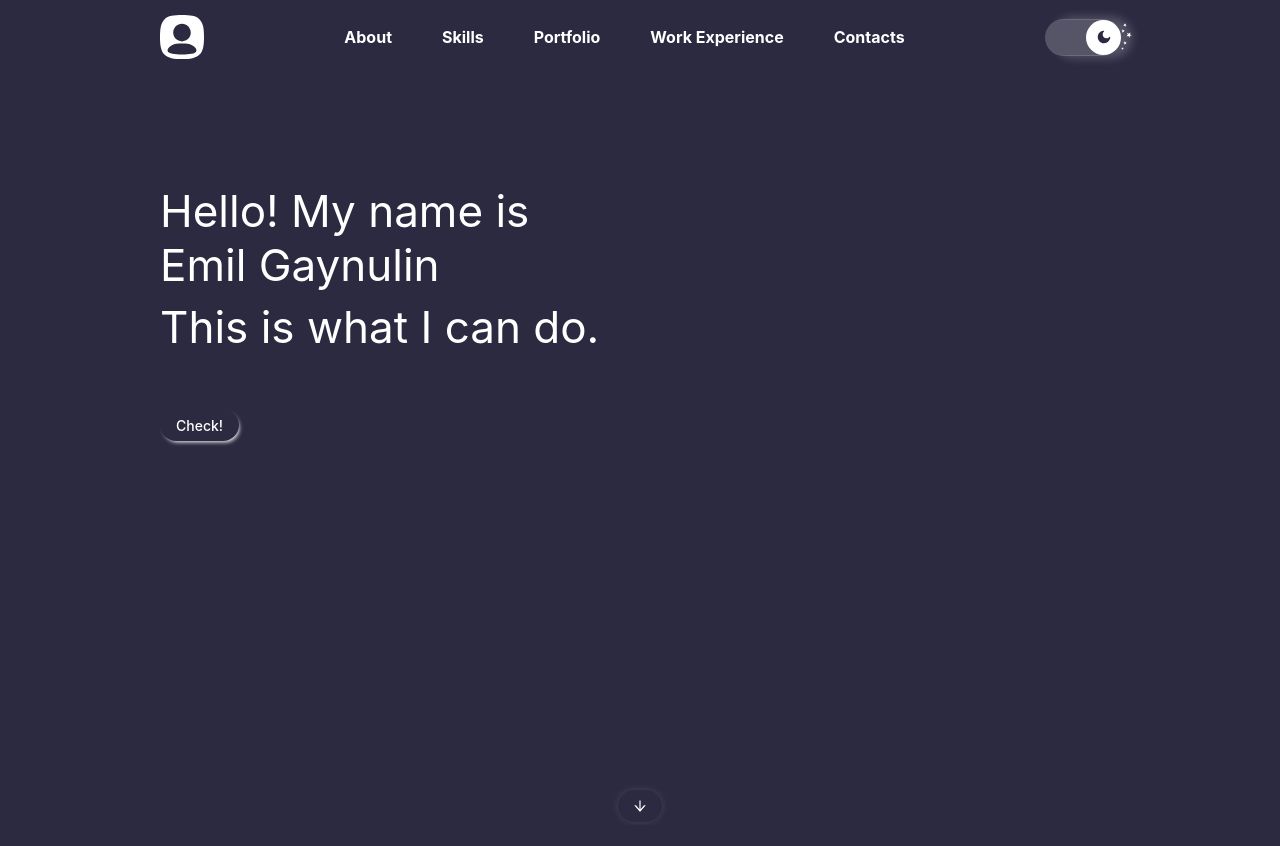
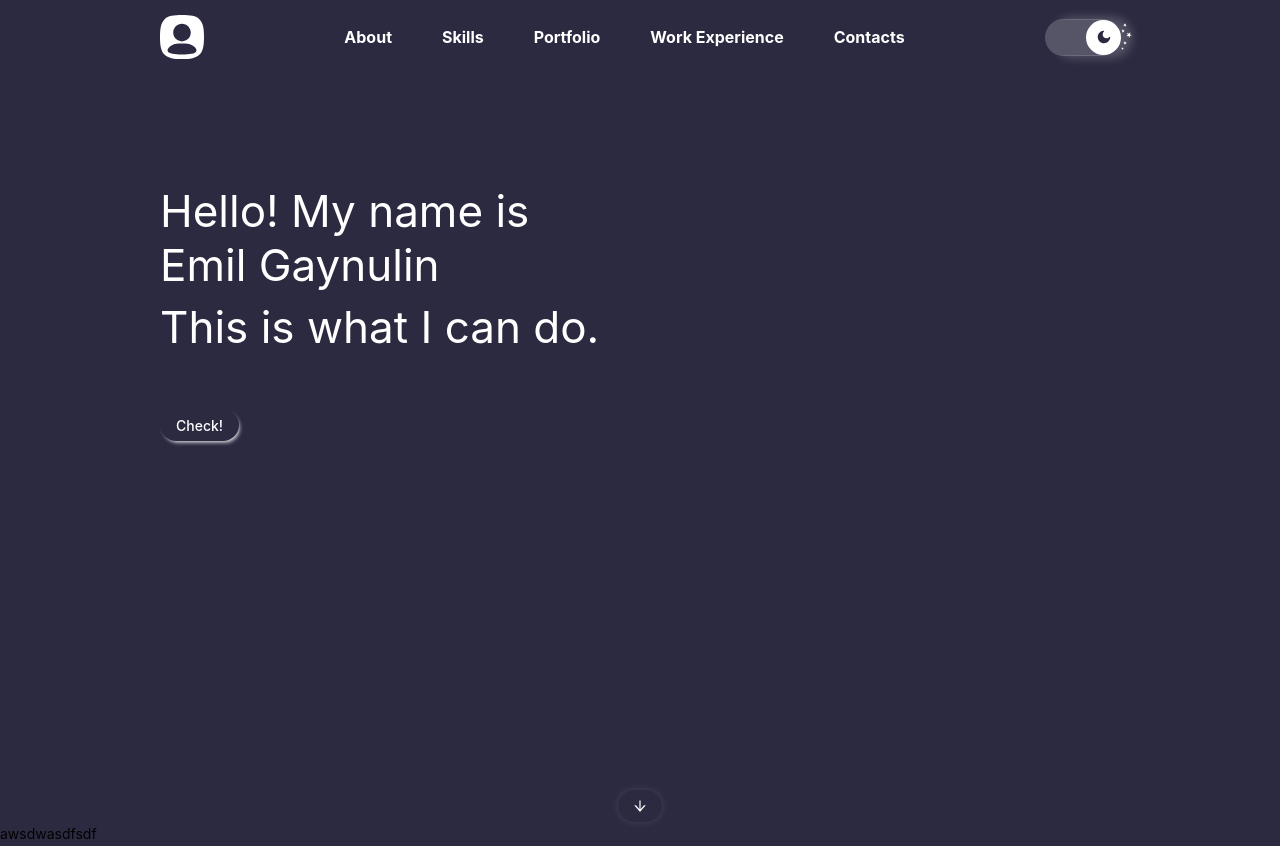
Before and after one commit to HELLRAID-cmd/Portfolio, a React (Vite) app in the folder client/: page / in a window 1280 px wide. Before the commit the page ends 825 px from the top, so only its background shows below. Built offline with nearby package versions, Linux system fonts and the light colour scheme.

Commit message:
Добавил about

```diff
--- a/client/index.html
+++ b/client/index.html
@@ -2,7 +2,7 @@
 <html lang="en">
   <head>
     <meta charset="UTF-8" />
-    <link rel="icon" type="image/svg+xml" href="/vite.svg" />
+    <link rel="icon" type="image/svg+xml" href="public/svg/user-icon.svg" />
     <meta name="viewport" content="width=device-width, initial-scale=1.0" />
     <title>Portfolio</title>
   </head>
--- a/client/src/App.tsx
+++ b/client/src/App.tsx
@@ -4,6 +4,7 @@ import "./styles/index.scss";
 import { Header } from "./Components/Header/Header";
 import { Layout } from "antd";
 import { Hero } from "./Components/Hero/Hero";
+import { About } from "./Components/About/About";
 
 function App() {
   return (
@@ -11,6 +12,7 @@ function App() {
       <Header />
       <main>
         <Hero />
+        <About />
       </main>
     </Layout>
   );
--- /dev/null
+++ b/client/src/Components/About/About.tsx
@@ -0,0 +1,7 @@
+export const About = () => {
+  return (
+    <>
+      <div>awsdwasdfsdf</div>
+    </>
+  )
+}
--- a/client/src/Components/Hero/Hero.scss
+++ b/client/src/Components/Hero/Hero.scss
@@ -38,7 +38,8 @@
         border-radius: var(--border-radius-20);
         color: var(--c-white);
         box-shadow: 2px 3px 4px -2px var(--c-white);
-        transition: box-shadow var(--transition-200), border-color var(--transition-200), color var(--transition-200);
+        transition: box-shadow var(--transition-200),
+        border-color var(--transition-200), color var(--transition-200);
 
         &.ant-btn-default.ant-btn-default:hover {
           background: unset;
@@ -48,7 +49,6 @@
         }
       }
     }
-
 
     &-button {
       position: absolute;
@@ -93,7 +93,7 @@
       }
 
       &.ant-btn-default.ant-btn-default svg {
-          transition: color var(--transition-200);
+        transition: color var(--transition-200);
       }
 
       &.ant-btn-default.ant-btn-default:hover {
```
Also changed, not shown: client/src/Components/About/About.scss (added).
